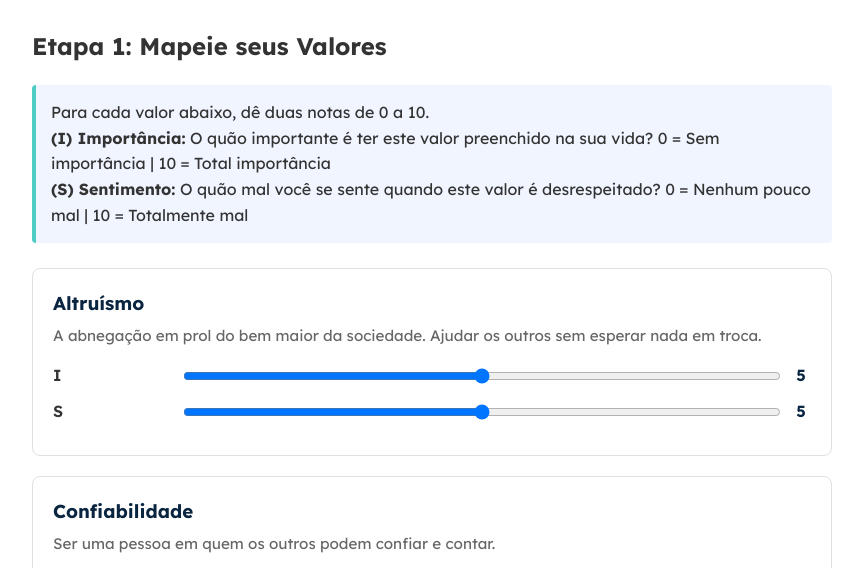
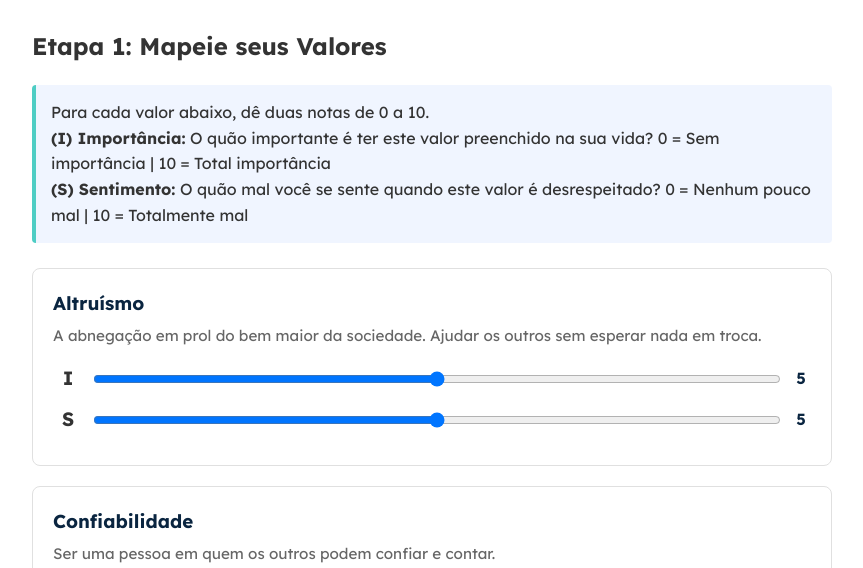
Before and after one commit to BrutusSMG/ferramenta-valores, a plain HTML site: page index.html in a window 1280 px wide. Shown: the part 166-734 px from the top of the page, without its empty margins (208-1071 px from the left). Drawn offline with Linux system fonts and the light colour scheme.

Commit message:
Update slider label styles for better visibility

```diff
--- a/style.css
+++ b/style.css
@@ -95,8 +95,10 @@ header .subtitle {
 }
 
 .slider-group label {
-    font-weight: 600;
-    width: 120px;
+    font-weight: 700;
+    font-size: 1.2em;
+    width: 30px;
+    text-align: center
 }
 
 .slider-group input[type="range"] {
```
